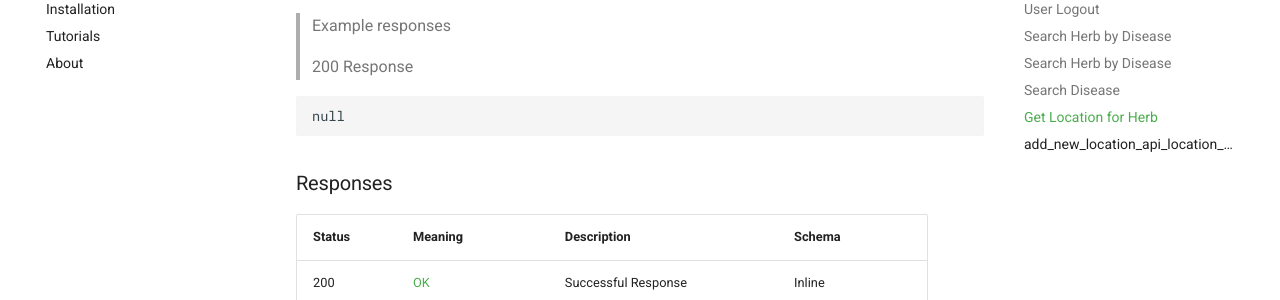
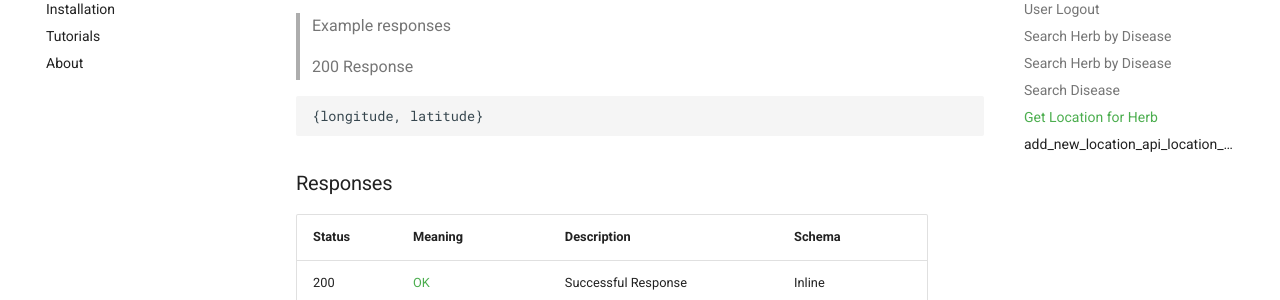
Before and after one commit to dilshankarunarathne/herb-classifier-backend, an MkDocs documentation site: the page built from docs/api_documentation.md, in a window 1280 px wide and 900 px high, scrolled down 28829 px. Shown: the part 153-453 px from the top of the window. Built offline with MkDocs 1.6.1 and Material for MkDocs 9.7.7, drawn with Linux system fonts in a browser that asks for light colours.

Commit message:
Update api_documentation.md

````diff
--- a/docs/api_documentation.md
+++ b/docs/api_documentation.md
@@ -1498,7 +1498,7 @@ herb: string
 > 200 Response
 
 ```json
-null
+{longitude, latitude}
 ```
 
 <h3 id="get_location_for_herb_api_location_get_location_post-responses">Responses</h3>
````
